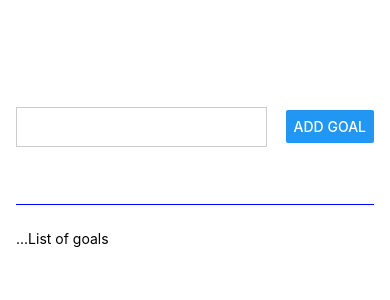
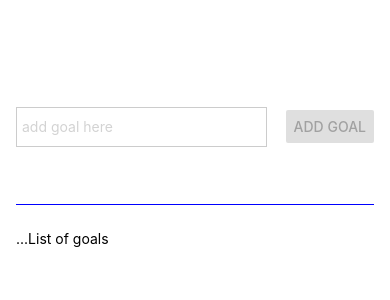
Before and after one commit to BaseBenjamin13/first-mobile-app, a React Native app: screen / in a window 390 px wide. Shown: the top 300 px of the page. Built offline with nearby package versions, Linux system fonts and the light colour scheme.

Commit message:
added delete functionality

```diff
--- a/App.js
+++ b/App.js
@@ -1,52 +1,45 @@
 import React, { useState } from 'react';
-import { StyleSheet, Text, View, Button, TextInput,
-    FlatList } from 'react-native';
+import { StyleSheet, Text, View, FlatList } from 'react-native';
 
 import GoalItem from './components/GoalItem';
+import GoalInput from './components/GoalInput';
 
-const image = { uri: "https://i.imgur.com/uVkX2tR_d.webp?maxwidth=128&shape=square" };
 
 export default function App() {
 
-    // const [text, onChangeText] = React.useState("my course goals");
-    const [enteredGoalText, setEnteredGoalText] = useState({text: "", completed: false});
     const [goals, setGoals] = useState([]);
-    // const [complete, setComplete] = useState(false);
 
-    function goalInputHandler(enteredText) {
-        setEnteredGoalText(enteredText)
-    }
-
-    function addGoalHandler() {
+    function addGoalHandler(enteredGoalText) {
         setGoals(currentGoals => [
             ...currentGoals,
-            {text: enteredGoalText, completed: false, key: Math.random().toString()}
+            {text: enteredGoalText, completed: false, id: Math.random().toString()}
         ])
     }
-    const goalCompleted = (index) => {
-        let goalsCopy = [...goals];
-        goalsCopy[index].completed = true;
-        setGoals(goalsCopy);
+    // const goalCompleted = (index) => {
+    //     let goalsCopy = [...goals];
+    //     goalsCopy[index].completed = true;
+    //     setGoals(goalsCopy);
+    // }
+
+    function deleteHandler(id) {
+        setTimeout(function(){
+            setGoals(currentGoals => {
+                return currentGoals.filter((goal) => goal.id !== id)
+            });
+        }, 200);
     }
 
   return (
     <View style={styles.appContainer}>
-        <View style={styles.inputContainer}>
-            <TextInput
-            style={styles.textInput}
-            // value={text}
-            onChangeText={goalInputHandler}
-            // onChangeText={onChangeText}
-            // keyboardType="numeric" to change input to a number
-            ></TextInput>
-            <Button title="Add Goal" onPress={addGoalHandler} />
-        </View>
+
+        <GoalInput addGoalHandler={addGoalHandler} />
+
         <View style={styles.goalsContainer}>
             {goals.length <= 0?
                 <Text>...List of goals</Text>
                 :
                 <FlatList data={goals} renderItem={(item) => {
-                    return <GoalItem item={item} goalCompleted={goalCompleted}/>
+                    return <GoalItem item={item} deleteHandler={deleteHandler} />
                 }}/>
             }
         </View>
@@ -60,25 +53,7 @@ const styles = StyleSheet.create({
         paddingTop: 50,
         paddingHorizontal: 16,
     },
-    inputContainer: {
-        flex: 1,
-        flexDirection: 'row',
-        justifyContent: 'space-between',
-        alignItems: 'center',
-        marginBottom: 25,
-        borderBottomWidth: 1,
-        borderBottomColor: 'blue'
-    },
-    textInput: {
-        height: 40,
-        marginRight: 8,
-        borderWidth: 1,
-        borderColor: '#cccccc',
-        padding: 5,
-        width: '70%'
-    },
     goalsContainer: {
         flex: 4,
     },
-
 });
--- a/components/GoalInput.js
+++ b/components/GoalInput.js
@@ -1,11 +1,53 @@
-import React from 'react'
+import React, { useState } from 'react'
+import { StyleSheet, View, TextInput, Button } from 'react-native';
 
-function GoalInput() {
-  return (
-    <View>
 
-    </View>
-  )
+
+function GoalInput({ addGoalHandler, }) {
+
+    const [enteredGoalText, setEnteredGoalText] = useState("");
+
+    function goalInputHandler(enteredText) {
+        setEnteredGoalText(enteredText)
+    }
+    function addGoal() {
+        addGoalHandler(enteredGoalText)
+        setEnteredGoalText('')
+    }
+
+    return (
+        <View style={styles.inputContainer}>
+            <TextInput
+            style={styles.textInput}
+            onChangeText={goalInputHandler}
+            value={enteredGoalText}
+            placeholder='add goal here'
+            placeholderTextColor='lightgray'
+            ></TextInput>
+            <Button disabled={enteredGoalText !== '' ? false : true}
+            title="Add Goal" onPress={addGoal} />
+        </View>
+    )
 }
 
 export default GoalInput
+
+const styles = StyleSheet.create({
+    inputContainer: {
+        flex: 1,
+        flexDirection: 'row',
+        justifyContent: 'space-between',
+        alignItems: 'center',
+        marginBottom: 25,
+        borderBottomWidth: 1,
+        borderBottomColor: 'blue'
+    },
+    textInput: {
+        height: 40,
+        marginRight: 8,
+        borderWidth: 1,
+        borderColor: '#cccccc',
+        padding: 5,
+        width: '70%'
+    },
+});
--- a/components/GoalItem.js
+++ b/components/GoalItem.js
@@ -1,14 +1,17 @@
-import { StyleSheet, View, Text } from 'react-native';
+import { StyleSheet, View, Text, Pressable } from 'react-native';
 
-function GoalItem({ item, goalCompleted }) {
+function GoalItem({ item, deleteHandler }) {
   return (
-        <View
-        style={item.item.completed ? styles.goalItemCompleted : styles.goalItem}>
+      <Pressable
+      onPress={deleteHandler.bind(this, item.item.id)}
+      style={({pressed}) => pressed && styles.pressedItem}>
+    <View
+    style={item.item.completed ? styles.goalItemCompleted : styles.goalItem}>
             <Text
-            onPress={() => goalCompleted(item.index)}
             style={item.item.completed ? {textDecorationLine: 'line-through'} : styles.goalText}>
             {item.item.text}</Text>
-        </View>
+    </View>
+        </Pressable>
   )
 }
 
@@ -17,20 +20,17 @@ export default GoalItem;
 const styles = StyleSheet.create({
     goalItem: {
         margin: 8,
-        padding: 8,
         borderRadius: 10,
         backgroundColor: '#5e0acc',
         alignItems: 'center',
     },
-    goalItemCompleted: {
-        margin: 8,
-        padding: 8,
+    pressedItem: {
+        backgroundColor: 'red',
         borderRadius: 10,
-        backgroundColor: 'red',
-        alignItems: 'center',
-        textDecorationLine: 'line-through',
+        opacity: 0.5,
     },
     goalText: {
         color: 'white',
+        padding: 8,
     },
 })
```
